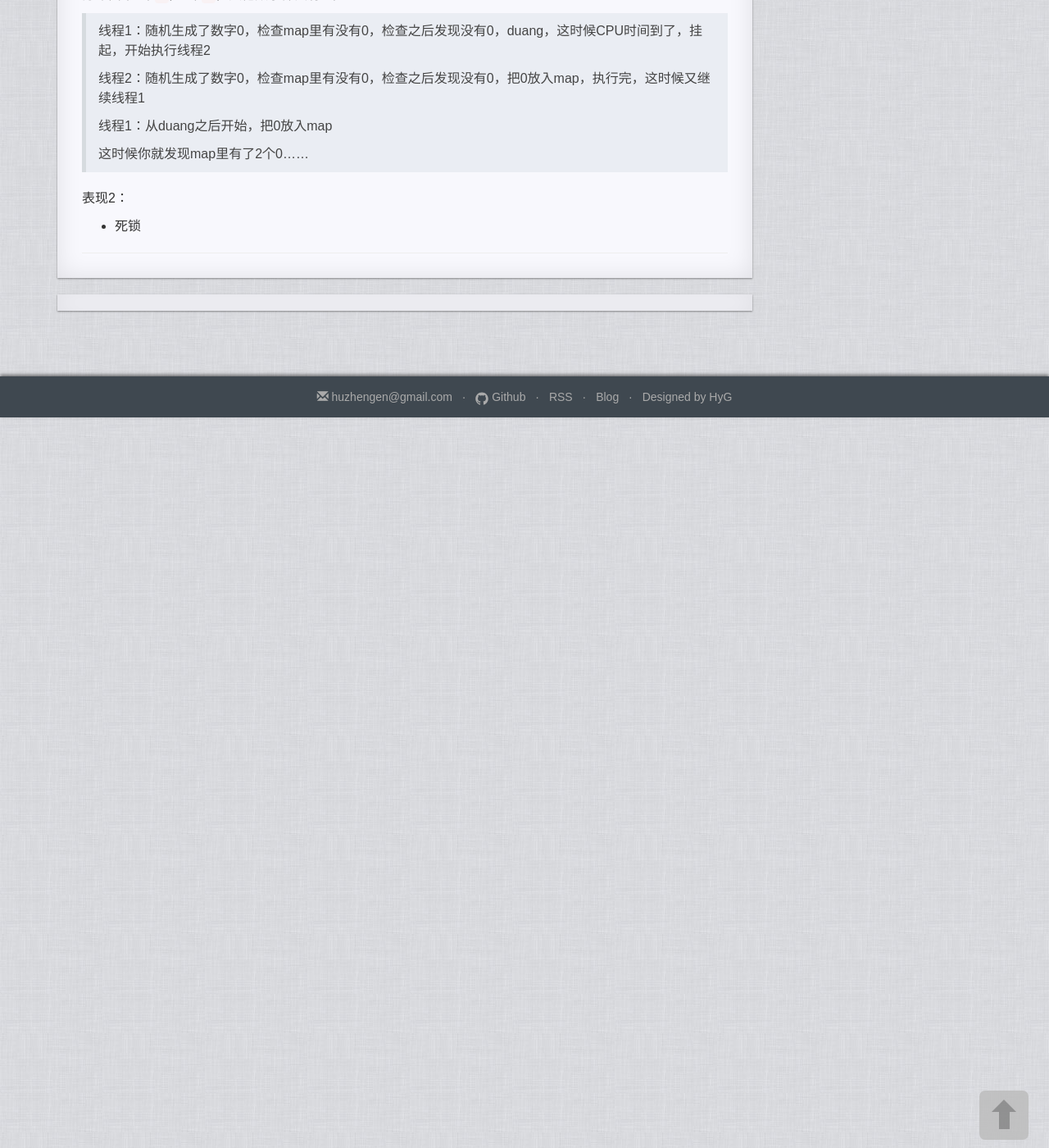
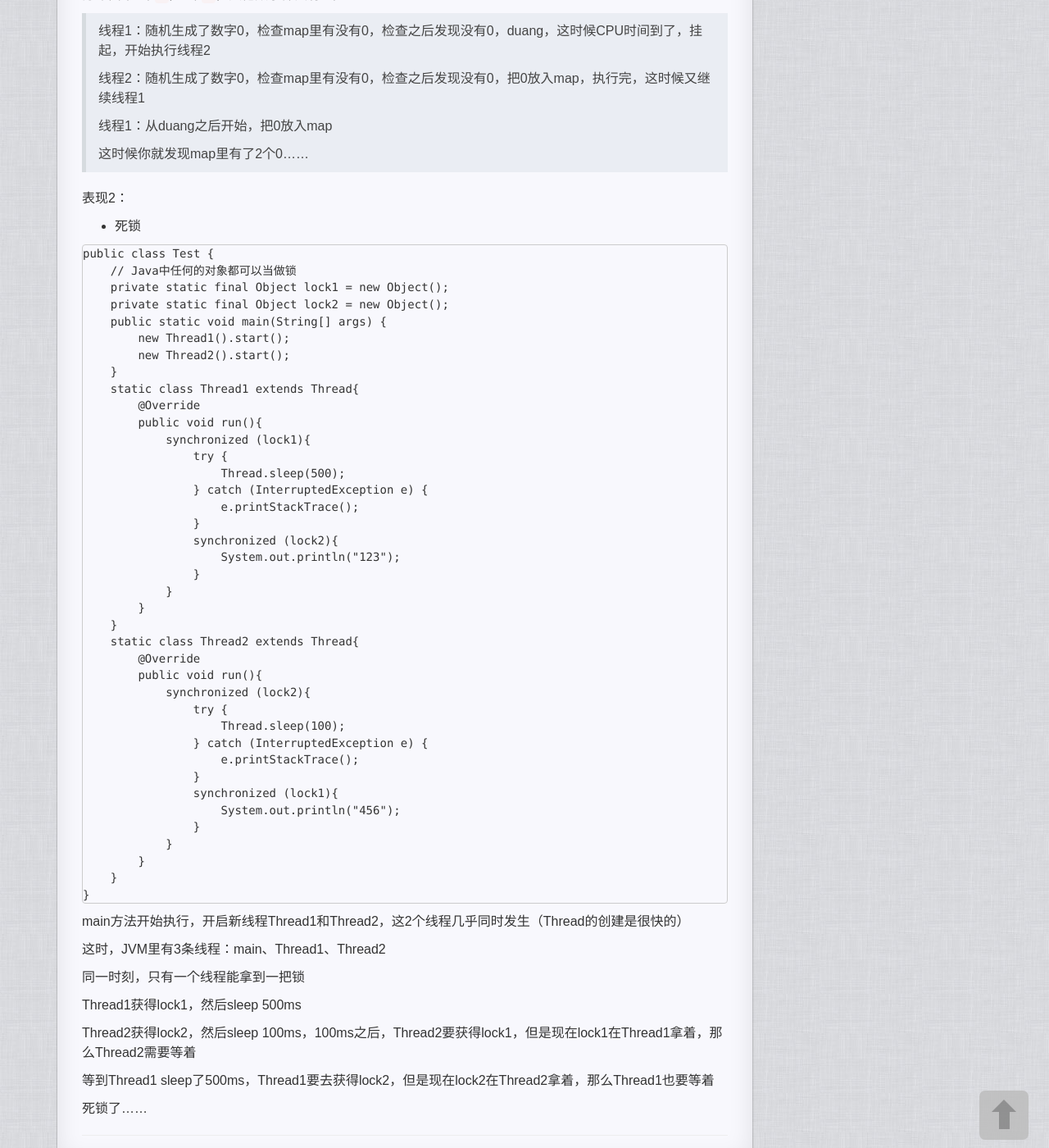
Before and after one commit to huzhengen/huzhengen.github.io, a Jekyll site: the page built from _posts/2020-01-20-thread-intro.md, in a window 1280 px wide and 1400 px high, scrolled down 3749 px. Shown: the whole window at 82% size. Built offline with Jekyll 4.4.1, drawn with Linux system fonts in a browser that asks for light colours; nearby versions of some CDN libraries; comment, search, counter and statistics services are not loaded; a style sheet for code colours, icons or effects is not loaded.

Commit message:
线程简介

````diff
--- a/_posts/2020-01-20-thread-intro.md
+++ b/_posts/2020-01-20-thread-intro.md
@@ -187,3 +187,59 @@ public class Test {
 
 表现2：
 * 死锁
+
+```java
+public class Test {
+    // Java中任何的对象都可以当做锁
+    private static final Object lock1 = new Object();
+    private static final Object lock2 = new Object();
+    public static void main(String[] args) {
+        new Thread1().start();
+        new Thread2().start();
+    }
+    static class Thread1 extends Thread{
+        @Override
+        public void run(){
+            synchronized (lock1){
+                try {
+                    Thread.sleep(500);
+                } catch (InterruptedException e) {
+                    e.printStackTrace();
+                }
+                synchronized (lock2){
+                    System.out.println("123");
+                }
+            }
+        }
+    }
+    static class Thread2 extends Thread{
+        @Override
+        public void run(){
+            synchronized (lock2){
+                try {
+                    Thread.sleep(100);
+                } catch (InterruptedException e) {
+                    e.printStackTrace();
+                }
+                synchronized (lock1){
+                    System.out.println("456");
+                }
+            }
+        }
+    }
+}
+```
+
+main方法开始执行，开启新线程Thread1和Thread2，这2个线程几乎同时发生（Thread的创建是很快的）
+
+这时，JVM里有3条线程：main、Thread1、Thread2
+
+同一时刻，只有一个线程能拿到一把锁
+
+Thread1获得lock1，然后sleep 500ms
+
+Thread2获得lock2，然后sleep 100ms，100ms之后，Thread2要获得lock1，但是现在lock1在Thread1拿着，那么Thread2需要等着
+
+等到Thread1 sleep了500ms，Thread1要去获得lock2，但是现在lock2在Thread2拿着，那么Thread1也要等着
+
+死锁了......
````
